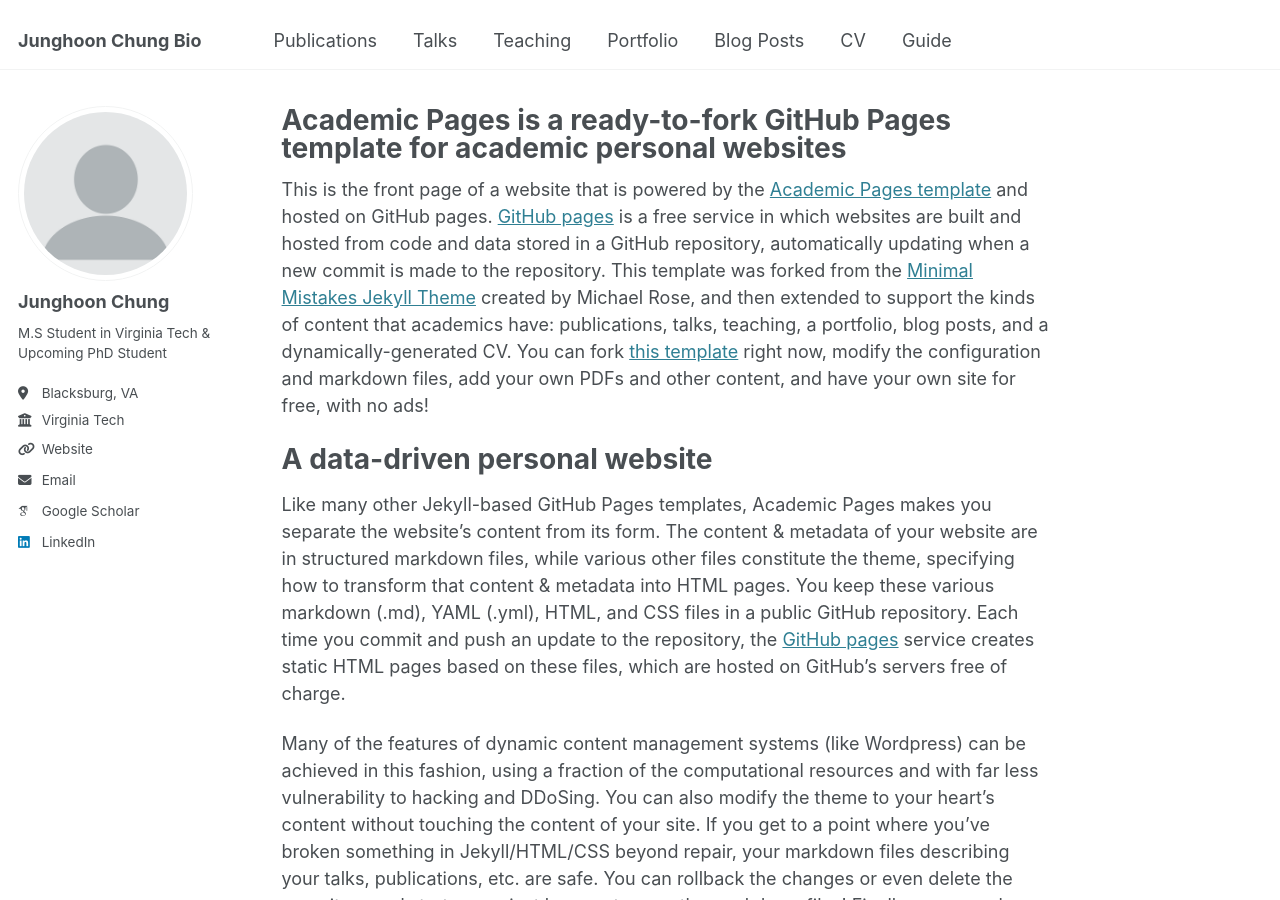
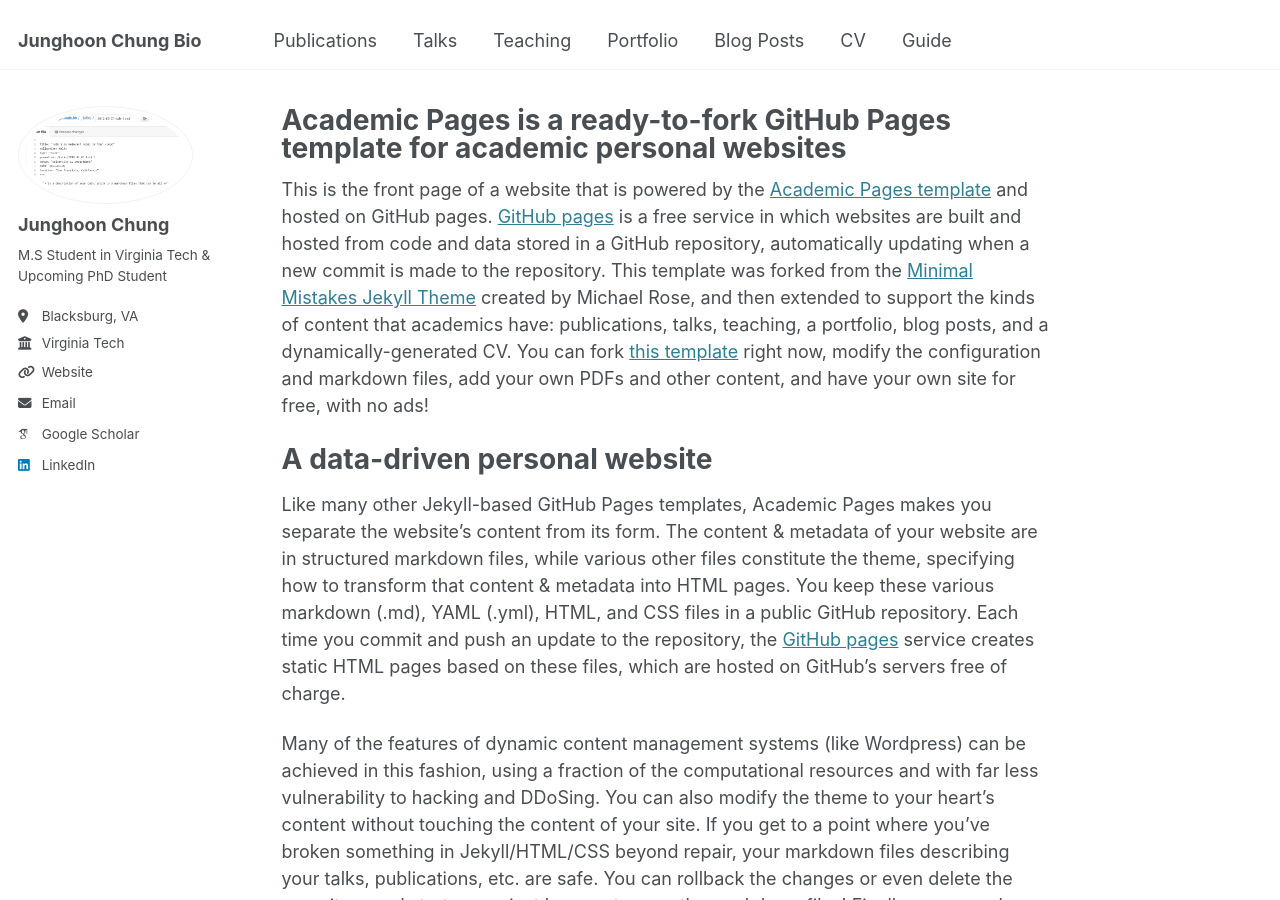
Before and after one commit to Junghoon-Chung/Junghoon-Chung.github.io, a Jekyll site: the page built from _pages/about.md, in a window 1280 px wide and 900 px high. Built offline with Jekyll 4.4.1, drawn with Linux system fonts in a browser that asks for light colours; some web fonts are replaced.

Commit message:
Update _config.yml

```diff
--- a/_config.yml
+++ b/_config.yml
@@ -22,7 +22,7 @@ repository               : "academicpages/academicpages.github.io"
 #               Additional customization can be done by editing /_includes/author-profile.html
 author:
   # Biographic information
-  avatar           : "profile.png"
+  avatar           : "editing-talk.png"
   name             : "Junghoon Chung"
   pronouns         : # example: "she/her"
   bio              : "M.S Student in Virginia Tech & Upcoming PhD Student"
```
